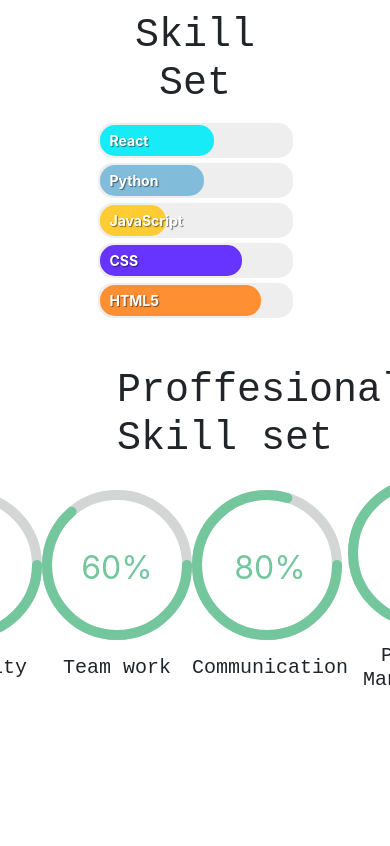
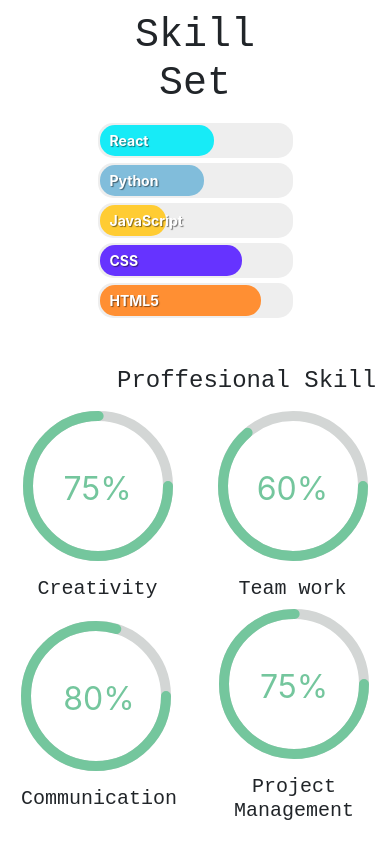
Before and after one commit to KarlMoran/KM, a website: page skill.html in a window 390 px wide. Shown: the part 171-1017 px from the top of the page. Before the commit the page ends 886 px from the top, so only its background shows below. Drawn offline with nearby package versions, Linux system fonts and the light colour scheme; a web font is replaced by a local one.

Commit message:
Updated Media screen and add in section.circle-area

```diff
--- a/asset/style.css
+++ b/asset/style.css
@@ -417,9 +417,28 @@ section.circle-area {
     .navbar-toggler {
         position: static;
         margin-top: -60px;
+        background-color: transparent;
     }
+
+    /* .navbar-toggler {
+        display: inline;
+        border: 0;
+        background-color: transparent;
+        font-size: 30px;
+        align-self: flex-end;
+    } */
 
     .km-logo {
         margin-top: -40px;
     }
+
+    section.circle-area {
+        display: flex;
+        flex-wrap: wrap;
+    }
+
+    h1.center {
+        display: flex;
+        font-size: x-large;
+    }
 }
```
